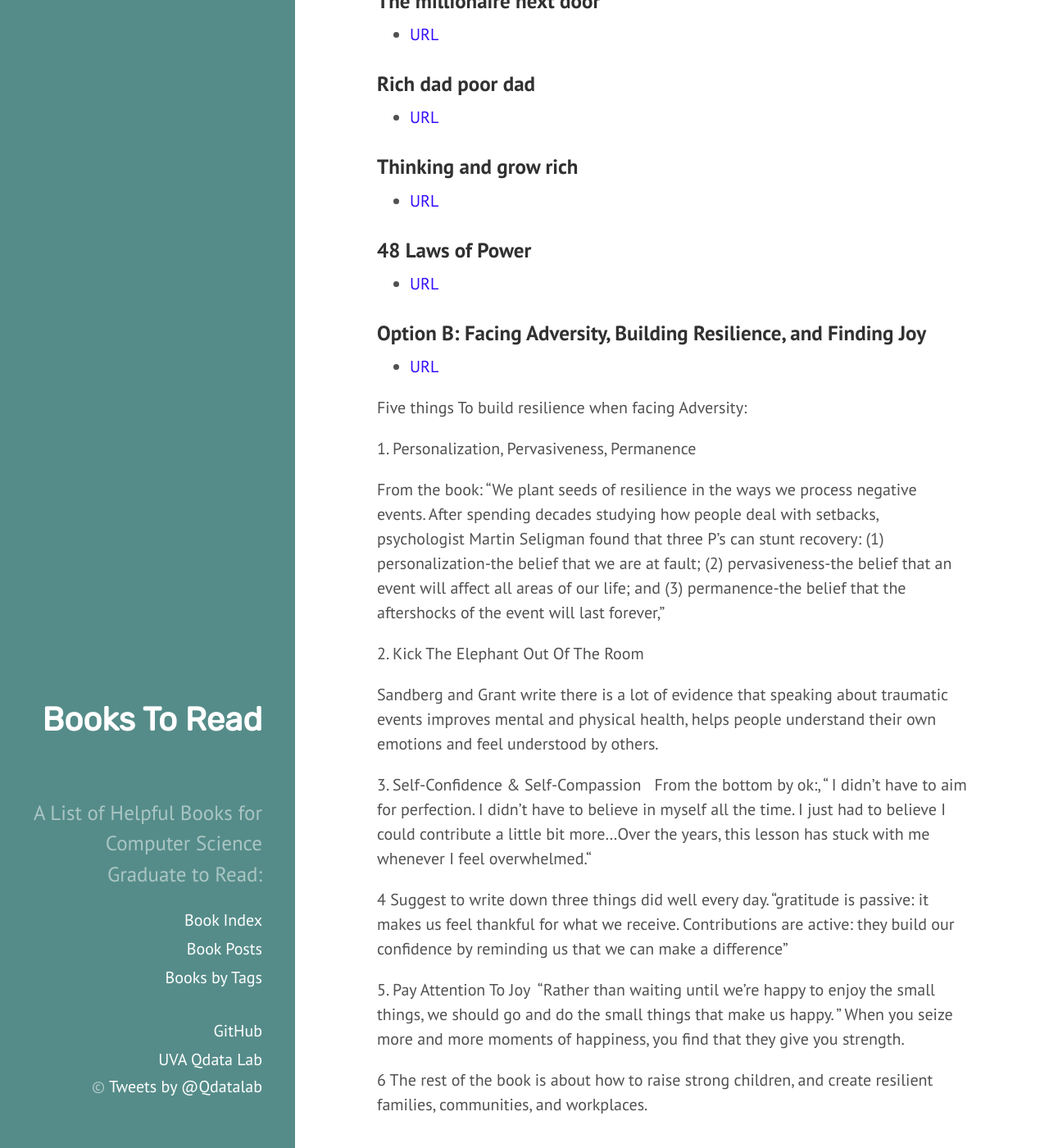
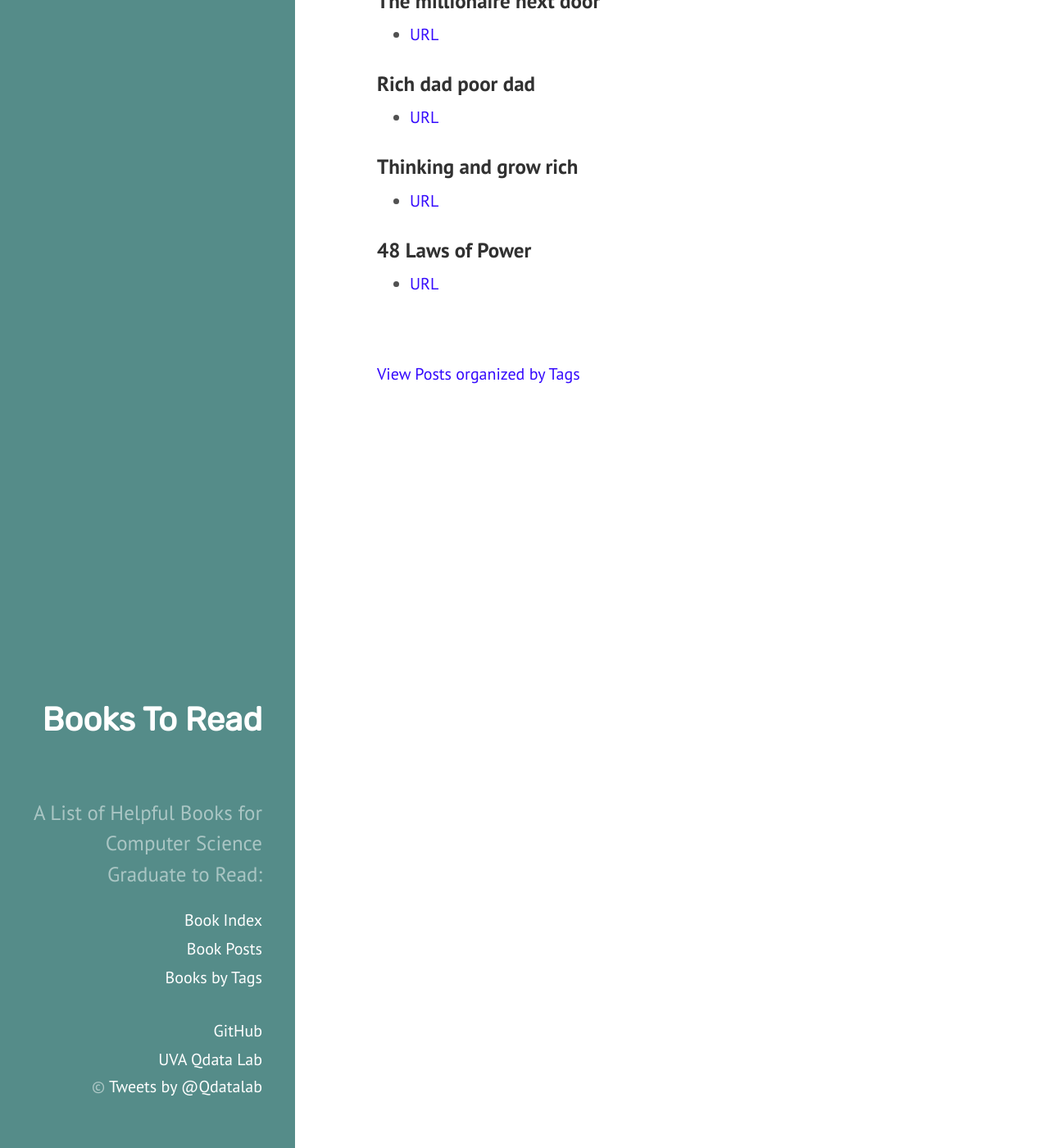
Before and after one commit to qiyanjun/books2read, a Jekyll site: the page built from _posts/2015-06-10-OtherBooks.md, in a window 1280 px wide and 1400 px high, scrolled down 1113 px. Shown: the whole window at 82% size. Built offline with Jekyll 4.4.1, drawn with Linux system fonts in a browser that asks for light colours.

Commit message:
add info of OptionB

```diff
--- a/_posts/2015-06-10-OtherBooks.md
+++ b/_posts/2015-06-10-OtherBooks.md
@@ -54,29 +54,3 @@
 ### 48 Laws of Power
 
 - [URL](https://en.wikipedia.org/wiki/The_48_Laws_of_Power)
-
-
-### Option B: Facing Adversity, Building Resilience, and Finding Joy
-
-- [URL](https://www.amazon.com/dp/B01N8R5QD7/ref=dp-kindle-redirect?_encoding=UTF8&btkr=1)
-
-Five things To build resilience when facing Adversity:
-
-1. Personalization, Pervasiveness, Permanence
-
-From the  book: “We plant seeds of resilience in the ways we process negative events. After spending decades studying how people deal with setbacks, psychologist Martin Seligman found that three P’s can stunt recovery: (1) personalization-the belief that we are at fault; (2) pervasiveness-the belief that an event will affect all areas of our life; and (3) permanence-the belief that the aftershocks of the event will last forever,”
-
-2. Kick The Elephant Out Of The Room
-
- Sandberg and Grant write there is a lot of evidence that speaking about traumatic events improves mental and physical health, helps people understand their own emotions and feel understood by others.
-
-3. Self-Confidence & Self-Compassion
-From the bottom by ok:, “ I didn’t have to aim for perfection. I didn’t have to believe in myself all the time. I just had to believe I could contribute a little bit more…Over the years, this lesson has stuck with me whenever I feel overwhelmed.“
-
-4 Suggest to write down three things did well every day.
-"gratitude is passive: it makes us feel thankful for what we receive. Contributions are active: they build our confidence by reminding us that we can make a difference"
-
-5. Pay Attention To Joy
- “Rather than waiting until we’re happy to enjoy the small things, we should go and do the small things that make us happy. ” When you seize more and more moments of happiness, you find that they give you strength.
-
-6 The rest of the book is about how to raise strong children, and create resilient families, communities, and workplaces.
```
Also changed, not shown: _posts/2017-07-20-OptionB.md (added, +30 -0 lines).
